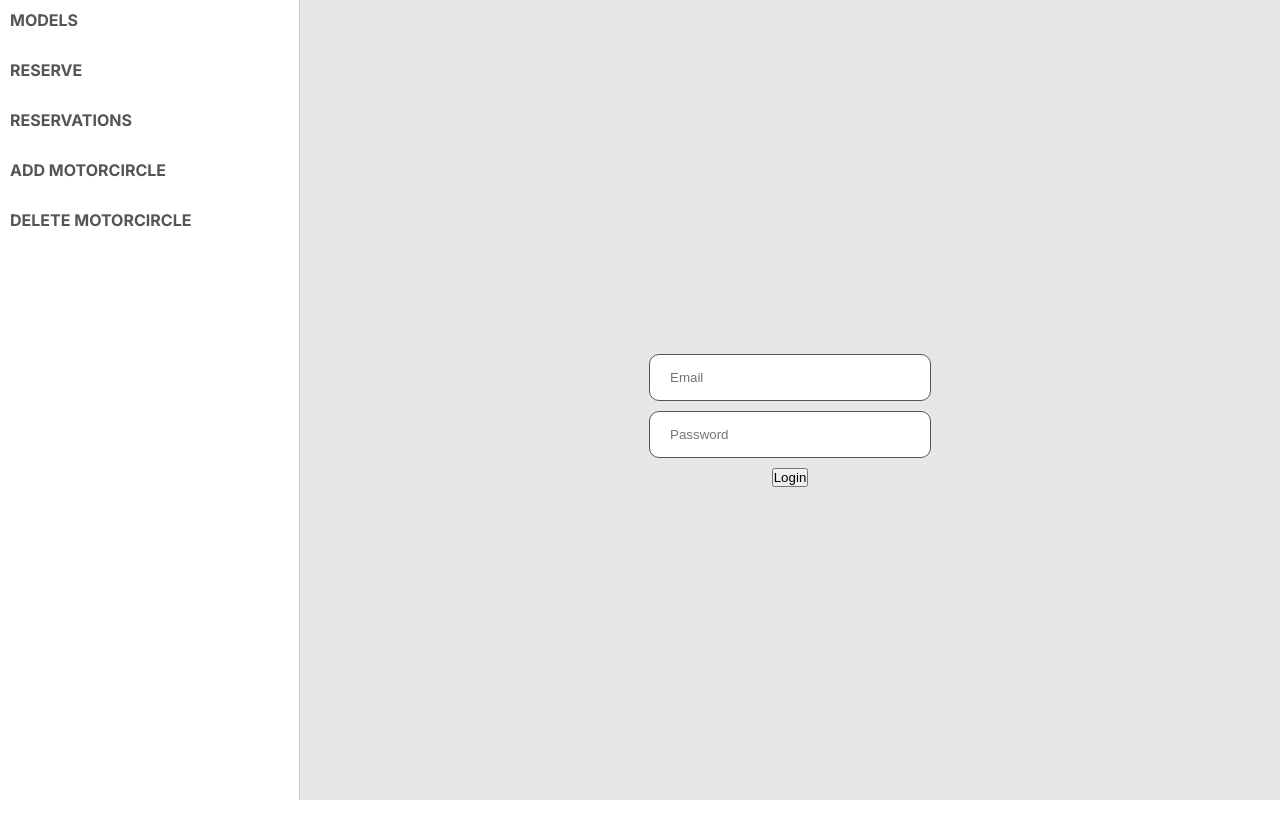
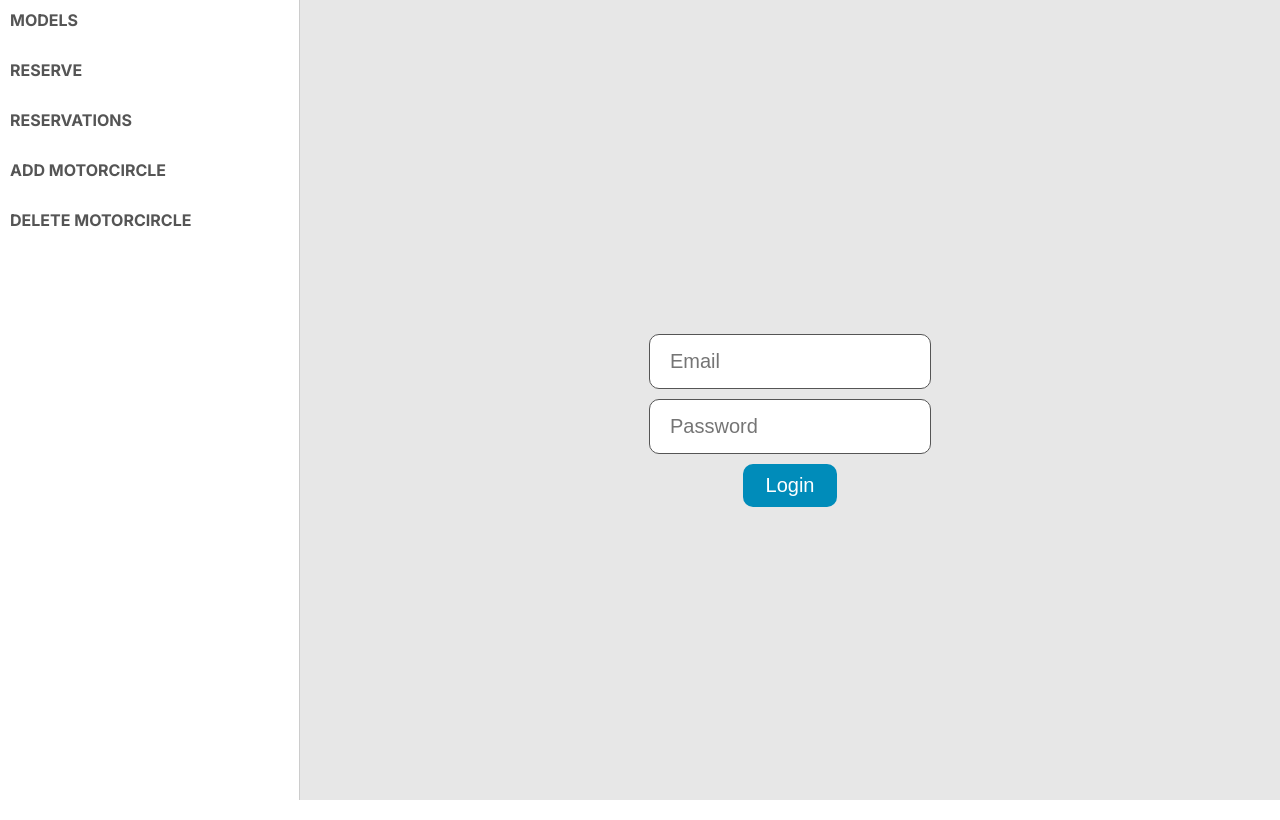
Before and after one commit to zeff96/booking_app, a Next.js app: page / in a window 1280 px wide. Built offline with nearby package versions, Linux system fonts and the light colour scheme; no server answers.

Commit message:
Add css properties to login button

```diff
--- a/app/login/login.jsx
+++ b/app/login/login.jsx
@@ -31,7 +31,7 @@ export default function LoginPage() {
         required
         className={styles["form-control"]}
       />
-      <input type="submit" value="Login" />
+      <input type="submit" value="Login" className={styles.btn} />
     </form>
   );
 }
--- a/app/login/login.module.css
+++ b/app/login/login.module.css
@@ -14,4 +14,22 @@
   border-radius: 1rem;
   border: 1px solid #555;
   outline: none;
+  font-size: 2rem;
 }
+
+.btn {
+  width: 10%;
+  background-color: #008cba;
+  color: #fff;
+  padding: 1rem;
+  font-size: 2rem;
+  border-radius: 1rem;
+  border: none;
+  cursor: pointer;
+}
+
+.btn:hover {
+  border: 1px solid #008cba;
+  color: #008cba;
+  background-color: #fff;
+}
```
